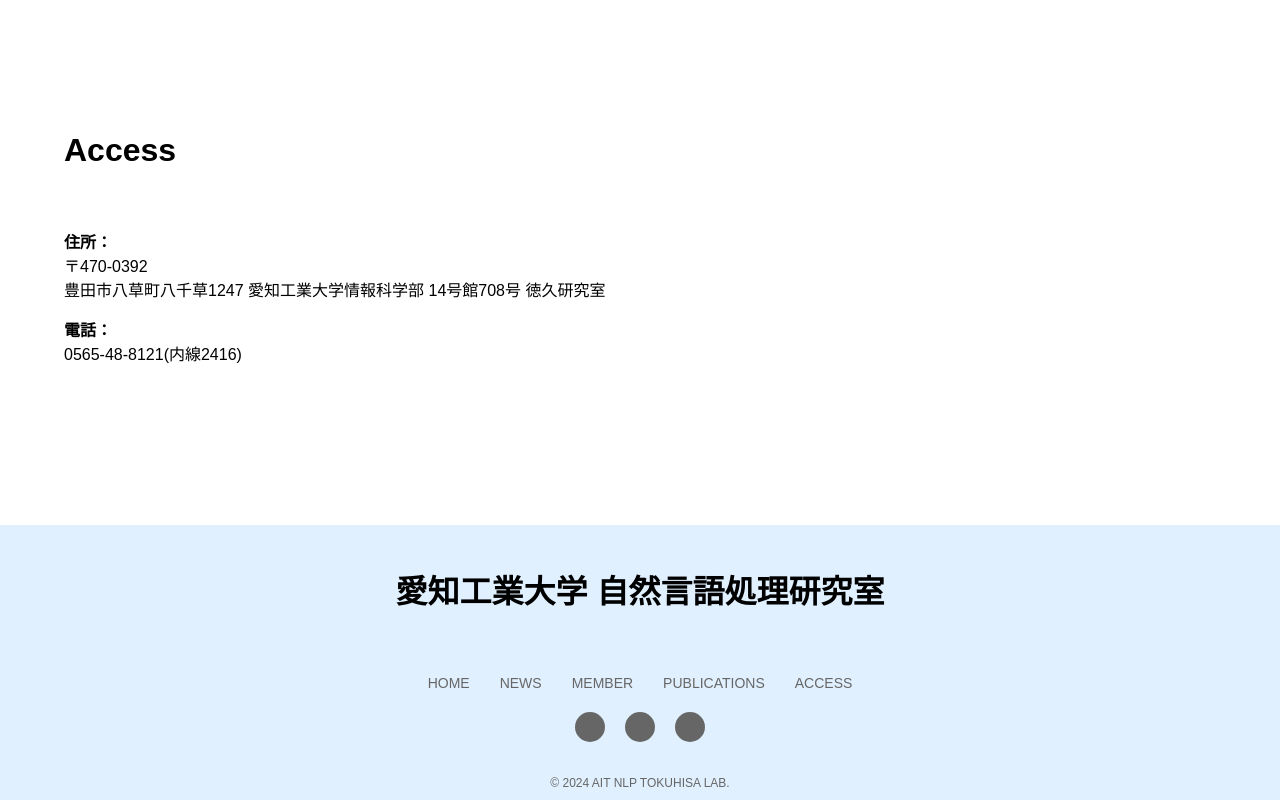
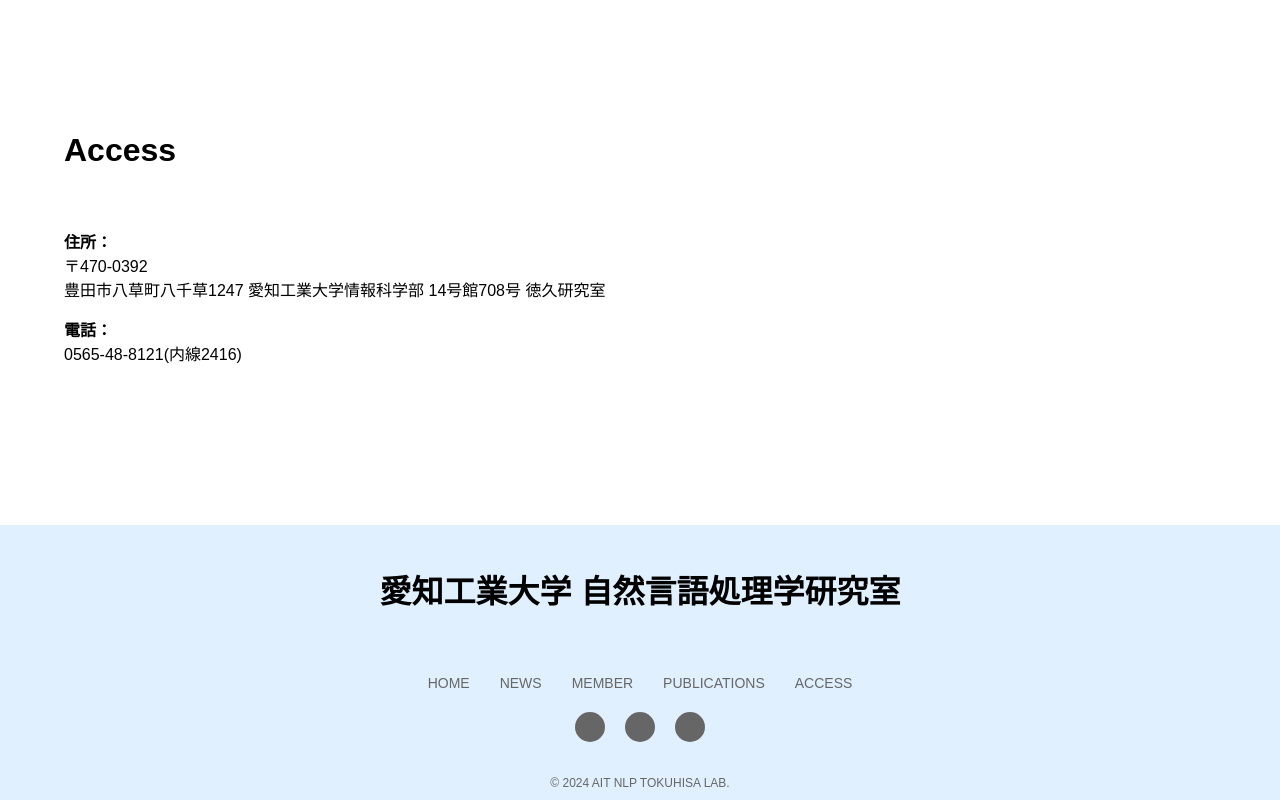
Before and after one commit to Kipeo22/AIT-NLPLab, a Next.js app: page / in a window 1280 px wide. Shown: the part 4204-5004 px from the top of the page. Built offline with nearby package versions, Linux system fonts and the light colour scheme.

Commit message:
自然言語処理"学"研究室。学を挿入

```diff
--- a/src/component/footer/index.jsx
+++ b/src/component/footer/index.jsx
@@ -6,7 +6,7 @@ function Index() {
   return (
     <div className={styles.footerWrap}>
       <div className={styles.header}>
-        <h1 className={styles.title}>愛知工業大学 自然言語処理研究室</h1>
+        <h1 className={styles.title}>愛知工業大学 自然言語処理学研究室</h1>
       </div>
       <nav className={styles.nav}>
         <a href='#' className={styles.link}>
```
